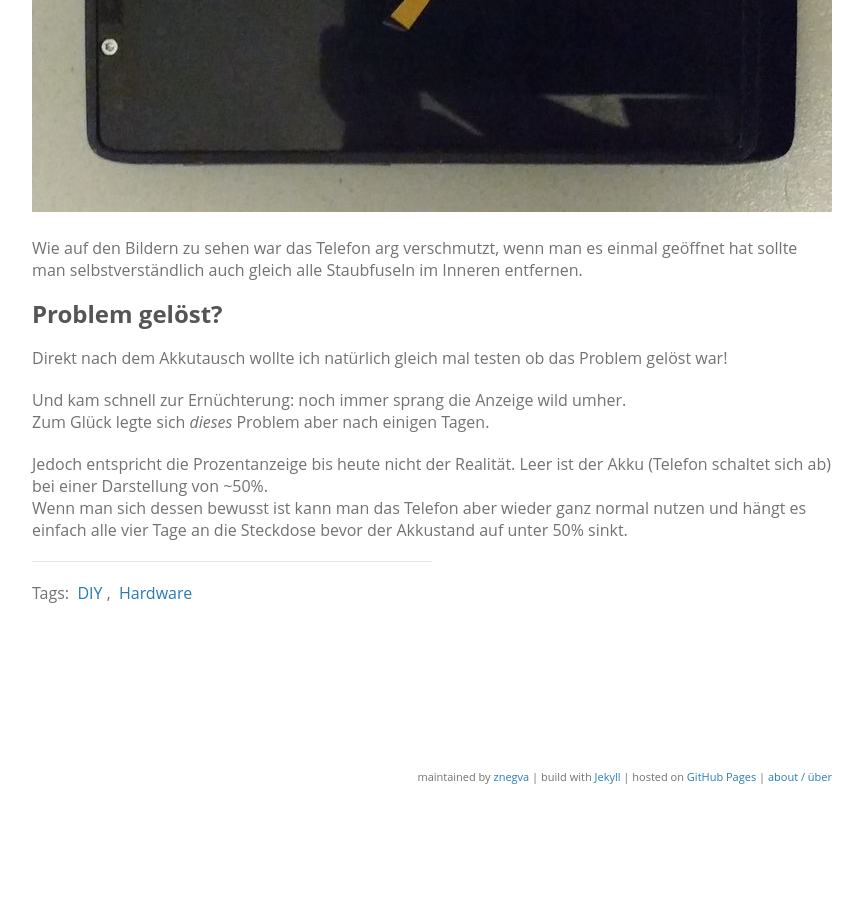
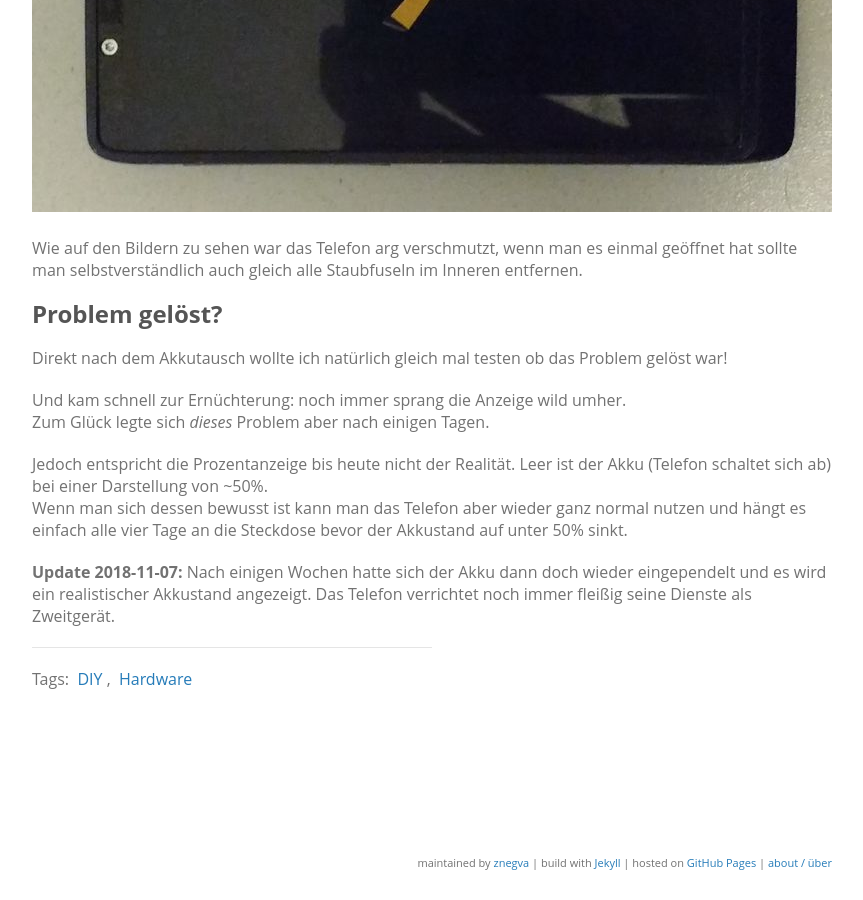
Before and after one commit to znegva/znegva.github.io, a Jekyll site: the page built from _posts/2017-02-14-akkutausch-razri.md, in a window 1280 px wide and 900 px high, scrolled down 6749 px. Shown: the whole window, without its empty margins (208-1071 px from the left). Built offline with Jekyll 4.4.1, drawn with Linux system fonts in a browser that asks for light colours; the repository's description, which GitHub fills in, is left out; before the commit the page ends 7563 px from its top, so only the background shows below that; some of the changed text lies outside the part shown.

Commit message:
chg: update RazrI-post

```diff
--- a/_posts/2017-02-14-akkutausch-razri.md
+++ b/_posts/2017-02-14-akkutausch-razri.md
@@ -3,6 +3,7 @@ layout: post
 title: Akkutausch Motorola RAZR i
 lang: de_DE
 tags: DIY Hardware
+update: 2018-11-07
 ---
 
 Mein liebgewonnenes Motorola RAZR i hatte nach langem zuverlässigem Einsatz plötzlich Aussetzer beim Akku, der angezeigte Akkustand schwankte innerhalb von Sekunden wild umher, es schaltete sich sporadisch aus.
@@ -83,3 +84,6 @@ Prozentanzeige bis heute nicht der Realität. Leer ist der Akku (Telefon schalte
 bei einer Darstellung von ~50%.
 Wenn man sich dessen bewusst ist kann man das Telefon aber wieder ganz normal nutzen
 und hängt es einfach alle vier Tage an die Steckdose bevor der Akkustand auf unter 50% sinkt.
+
+__Update 2018-11-07:__ Nach einigen Wochen hatte sich der Akku dann doch wieder eingependelt und es wird ein realistischer Akkustand angezeigt.
+Das Telefon verrichtet noch immer fleißig seine Dienste als Zweitgerät.
```
